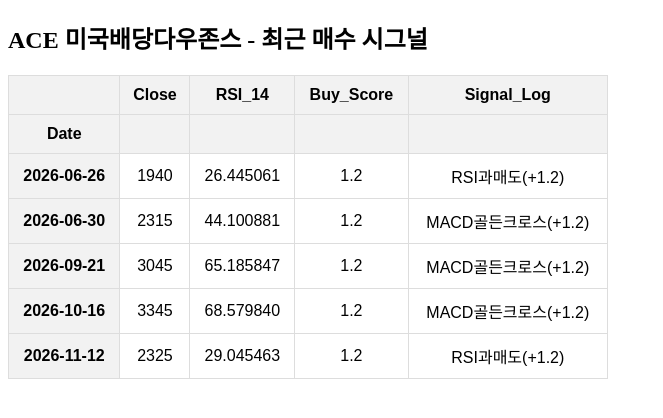
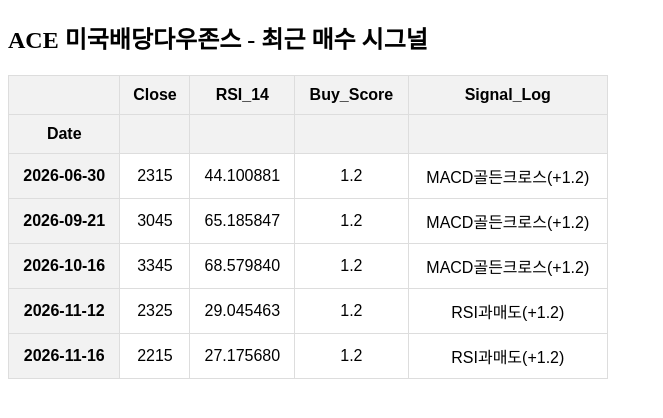
Before and after one commit to hylee4102-bit/stock-report, a plain HTML site: page index.html in a window 1280 px wide. Shown: the whole page, without its empty margins (0-663 px from the left). Drawn offline with Linux system fonts and the light colour scheme.

Commit message:
📈 장 마감 주식 시그널 자동 업데이트

```diff
--- a/index.html
+++ b/index.html
@@ -31,13 +31,6 @@
   </thead>
   <tbody>
     <tr>
-      <th>2026-06-26</th>
-      <td>1940</td>
-      <td>26.445061</td>
-      <td>1.2</td>
-      <td>RSI과매도(+1.2)</td>
-    </tr>
-    <tr>
       <th>2026-06-30</th>
       <td>2315</td>
       <td>44.100881</td>
@@ -65,6 +58,13 @@
       <td>1.2</td>
       <td>RSI과매도(+1.2)</td>
     </tr>
+    <tr>
+      <th>2026-11-16</th>
+      <td>2215</td>
+      <td>27.175680</td>
+      <td>1.2</td>
+      <td>RSI과매도(+1.2)</td>
+    </tr>
   </tbody>
 </table>
 </body>
```
